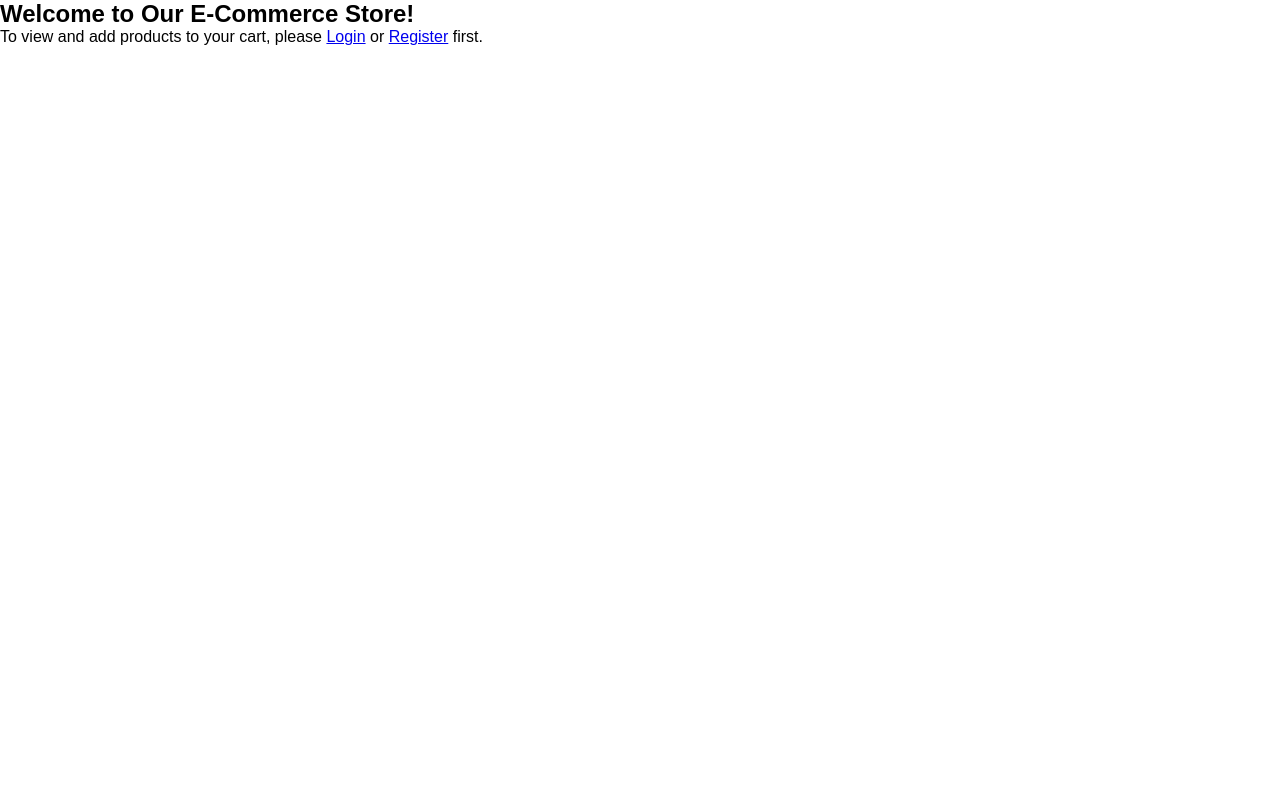
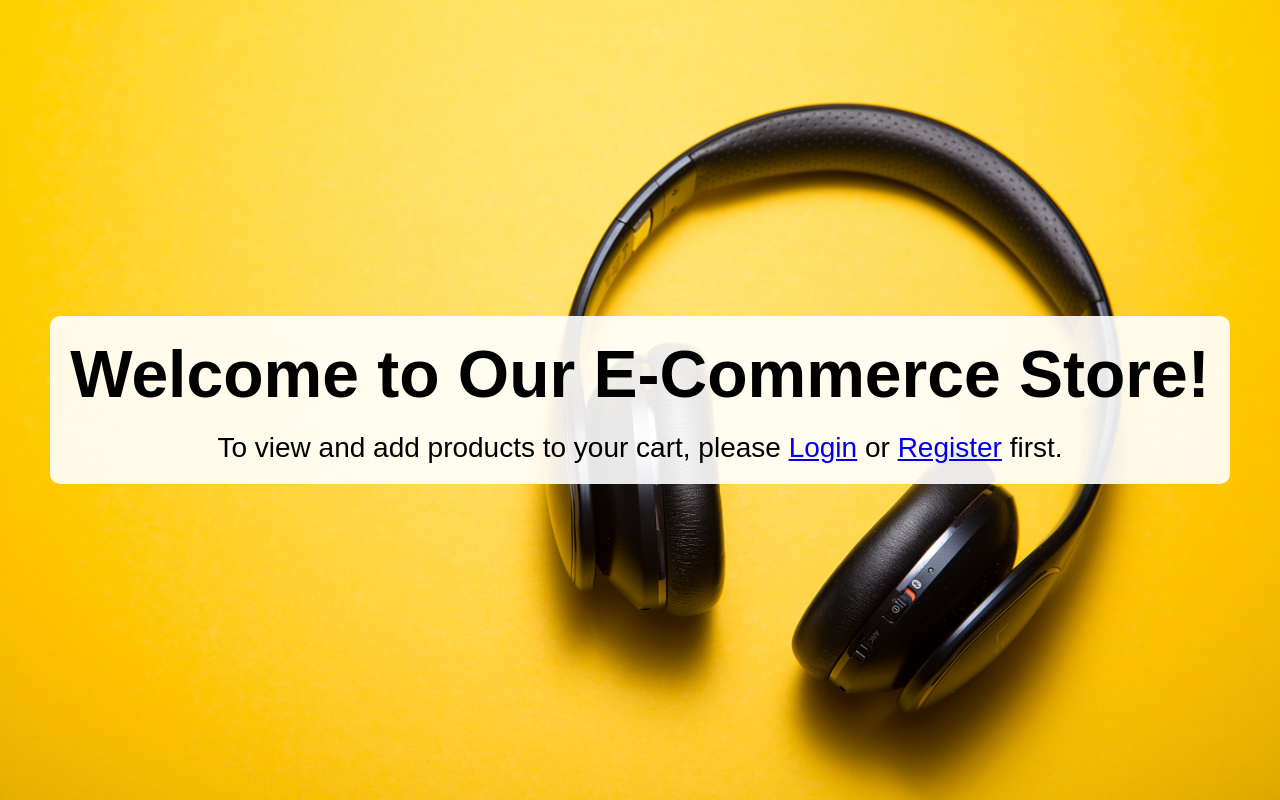
Before and after one commit to Kadunapikin/ecommerce-app, a React (Create React App) app in the folder client/: page / in a window 1280 px wide. Built offline with nearby package versions, Linux system fonts and the light colour scheme.

Commit message:
update and style App.js

```diff
--- a/client/src/App.css
+++ b/client/src/App.css
@@ -2,5 +2,35 @@
   box-sizing: border-box;
   margin: 0;
   padding: 0;
-  font-family: sans-serif;
+  font-family: Arial, sans-serif;
 }
+
+/* Add a background image */
+body {
+  background-image: url('./assets/headphone1.jpg'); /* Replace with your image URL */
+  background-size: cover;
+  background-position: center;
+  background-repeat: no-repeat;
+  height: 100vh;
+  display: flex;
+  justify-content: center;
+  align-items: center;
+}
+
+/* Style the landing page container */
+.landing-page {
+  background-color: rgba(255, 255, 255, 0.9);
+  padding: 20px;
+  border-radius: 10px;
+  text-align: center;
+}
+
+/* Style the welcome text */
+.landing-page h2 {
+  font-size: 66px;
+  margin-bottom: 20px;
+}
+
+.landing-page p {
+  font-size: 28px;
+}
--- a/client/src/App.js
+++ b/client/src/App.js
@@ -21,9 +21,9 @@ function App() {
         <Route
           path="/"
           element={
-            <div>
+            <div className="landing-page">
               <h2>Welcome to Our E-Commerce Store!</h2>
-              <p>
+              <p className="welcome-text">
                 To view and add products to your cart, please{' '}
                 {isAuthenticated ? (
                   <Link to="/product">proceed to products</Link>
```
